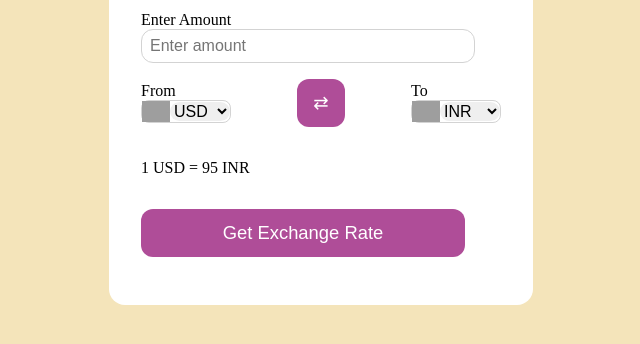
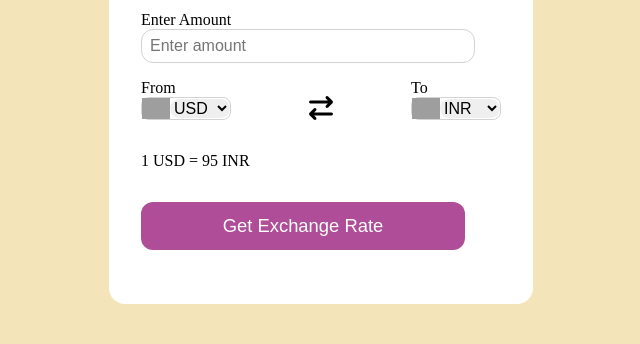
Before and after one commit to mayur-debug/Currency_Converter, a plain HTML site: page index.html in a window 1280 px wide. Shown: the part 288-632 px from the top of the page, without its empty margins (319-959 px from the left). Drawn offline with Linux system fonts and the light colour scheme; grey boxes are pictures that could not be loaded.

```diff
--- a/index.html
+++ b/index.html
@@ -17,7 +17,7 @@
         <form>
             <div class="amount">
                 <p>Enter Amount</p>
-                <input type="number" id="amount" placeholder="Enter amount" min="0" step="0.01">
+                <input type="number" id="amount" placeholder="Enter amount" min="1" step="0.01">
             </div>
             <div class="dropdown">
                 <div class="from">
@@ -30,7 +30,7 @@
                         </select>
                     </div>
                 </div>
-                <button id="swap-btn">⇄</button>
+                <i class="fa-solid fa-arrow-right-arrow-left" style="color: rgb(0, 0, 0);"></i>
                 <div class="to">
                     <p>To</p>
                     <div class="select-container">
--- a/style.css
+++ b/style.css
@@ -81,11 +81,3 @@
     font-size: 1.15rem;
     cursor: pointer;
 }
-#swap-btn {
-   width: 3rem;
-   display: flex;
-   justify-content: center;
-    align-items: center;
-
-    cursor: pointer;
-}
```
